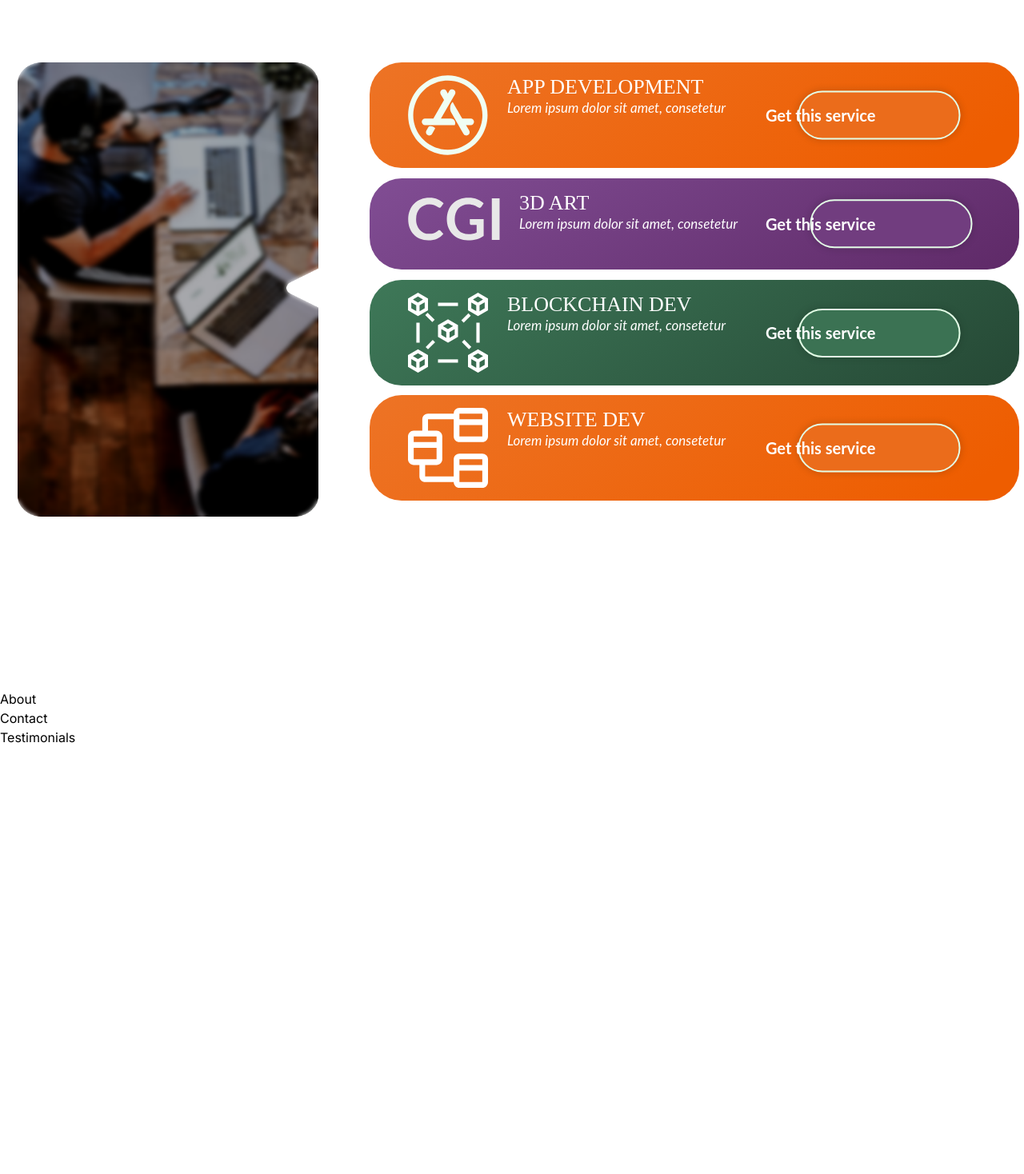
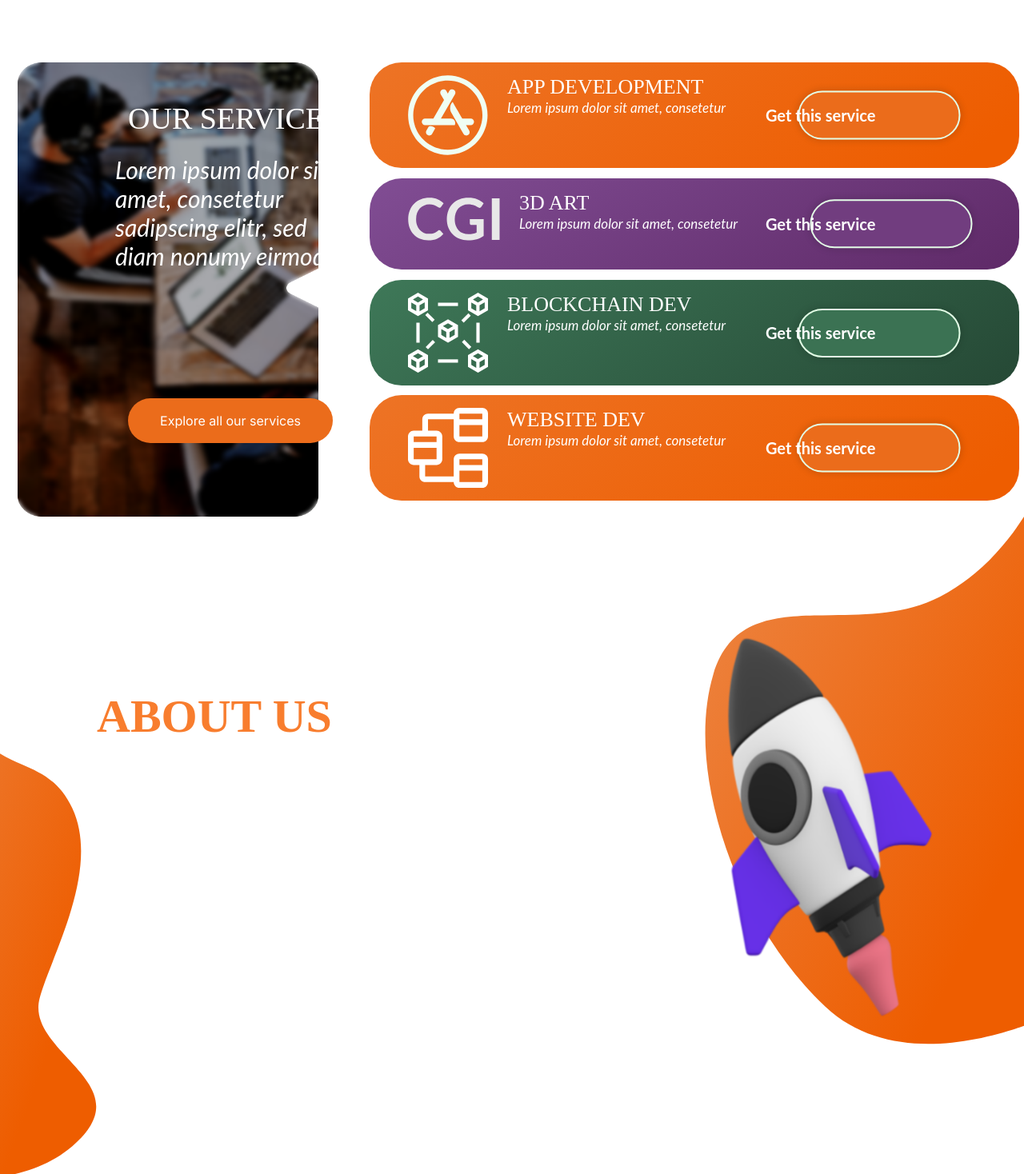
Before and after one commit to kingdayx/daotec, a Next.js app: page / in a window 1280 px wide. Shown: the part 802-2270 px from the top of the page at 80% size. Before the commit the page ends 1736 px from the top, so only its background shows below. Built offline with nearby package versions, Linux system fonts and the light colour scheme.

Commit message:
updated about page

```diff
--- a/src/app/globals.css
+++ b/src/app/globals.css
@@ -283,3 +283,67 @@
 .get {
   margin-right: 2rem;
 }
+.servicesInfoData {
+  position: absolute;
+  color: white;
+  max-width: 20rem;
+  top: 58rem;
+  left: 10rem;
+}
+.servicesInfoPara {
+  color: #fff;
+  font-family: Lato;
+  font-size: 30px;
+  font-style: italic;
+  font-weight: 400;
+  line-height: normal;
+  max-width: 19rem;
+  margin-top: 1.5rem;
+  margin-left: -1rem;
+}
+.servicesExplore {
+  display: flex;
+  justify-content: center;
+  margin-top: 10rem;
+  margin-right: 2rem;
+  padding: 1rem;
+  border-radius: 50px;
+  background-color: #eb6c1b;
+}
+.servicesInfoData1 {
+  color: #fff;
+  font-family: LEMON MILK;
+  font-size: 38px;
+  font-style: normal;
+  font-weight: 400;
+  line-height: normal;
+  max-width: 100%;
+  position: relative;
+}
+.aboutContainer {
+  height: 100vh;
+  display: flex;
+}
+.aboutHeader {
+  color: #f87d2e;
+  font-family: LEMON MILK;
+  font-size: 58px;
+  font-style: normal;
+  font-weight: 700;
+  line-height: normal;
+}
+.aboutFirstSplug {
+  margin-top: 5rem;
+}
+.aboutSecondSplug {
+  position: absolute;
+  right: 0;
+  top: 88rem;
+}
+.aboutRocket {
+  position: absolute;
+  right: 6rem;
+  top: 99rem;
+  width: 338px;
+  height: 518px;
+}
--- a/src/app/page.js
+++ b/src/app/page.js
@@ -1,3 +1,5 @@
+import AppDesign from "@/components/About/AppDesgin/page";
+import Blockchain from "@/components/About/Blockchain/page";
 import About from "@/components/About/page";
 import Contact from "@/components/Contact/page";
 import Header from "@/components/Header/page";
@@ -10,6 +12,8 @@ export default function Home() {
       <Header />
       <Services />
       <About />
+      <Blockchain />
+      <AppDesign />
       <Contact />
       <Testimonials />
     </main>
--- /dev/null
+++ b/src/components/About/AppDesgin/page.js
@@ -0,0 +1,5 @@
+import React from "react";
+
+export default function AppDesign() {
+  return <div>AppDesign</div>;
+}
--- /dev/null
+++ b/src/components/About/Blockchain/page.js
@@ -0,0 +1,5 @@
+import React from "react";
+
+export default function Blockchain() {
+  return <div>Blockchain</div>;
+}
--- a/src/components/About/page.js
+++ b/src/components/About/page.js
@@ -1,6 +1,70 @@
 import React from "react";
 import Image from "next/image";
+import * as rocket from "../../../public/assets/rocket.png";
 
 export default function About() {
-  return <div>About</div>;
+  return (
+    <div className="aboutContainer">
+      <svg
+        xmlns="http://www.w3.org/2000/svg"
+        width="121"
+        height="530"
+        viewBox="0 0 121 530"
+        fill="none"
+        className="aboutFirstSplug"
+      >
+        <path
+          fill-rule="evenodd"
+          clip-rule="evenodd"
+          d="M0 529.435C32.2769 524.779 64.2313 513.544 90.427 491.207C144.088 445.45 114.736 413.742 84.7848 381.385C63.6093 358.509 42.1335 335.308 49.4802 306.59C52.5551 294.568 58.6372 278.995 65.5875 261.2C87.4343 205.266 117.859 127.369 90.4309 68.719C74.4363 34.5173 51.3242 24.3593 27.6851 13.9695C18.405 9.89087 9.04382 5.77643 0 0.157715V529.435Z"
+          fill="url(#paint0_linear_32_15)"
+        />
+        <defs>
+          <linearGradient
+            id="paint0_linear_32_15"
+            x1="-242.541"
+            y1="43.4008"
+            x2="130.507"
+            y2="178.775"
+            gradientUnits="userSpaceOnUse"
+          >
+            <stop stop-color="#EC8B4D" />
+            <stop offset="1" stop-color="#EE5D00" />
+          </linearGradient>
+        </defs>
+      </svg>
+      <div>
+        <h1 className="aboutHeader"> ABOUT US </h1>
+      </div>
+      <svg
+        xmlns="http://www.w3.org/2000/svg"
+        width="450"
+        height="700"
+        viewBox="0 0 390 785"
+        fill="none"
+        className="aboutSecondSplug"
+      >
+        <path
+          fill-rule="evenodd"
+          clip-rule="evenodd"
+          d="M472 0.943604C448.611 48.6733 403.65 118.991 329.383 157.233C281.59 181.843 227.728 182.41 177.692 182.937C102.665 183.727 36.242 184.427 11.7834 265.962C-28.9866 401.873 44.683 615.755 169.154 732.353C261.606 818.958 404.568 776.909 472 749.545V0.943604Z"
+          fill="url(#paint0_linear_32_31)"
+        />
+        <defs>
+          <linearGradient
+            id="paint0_linear_32_31"
+            x1="-142.061"
+            y1="156.127"
+            x2="461.095"
+            y2="462.108"
+            gradientUnits="userSpaceOnUse"
+          >
+            <stop stop-color="#EC8B4D" />
+            <stop offset="1" stop-color="#EE5D00" />
+          </linearGradient>
+        </defs>
+      </svg>
+      <Image className="aboutRocket" src={rocket} alt="rocket" />
+    </div>
+  );
 }
--- a/src/components/Services/page.js
+++ b/src/components/Services/page.js
@@ -8,6 +8,16 @@ export default function Services() {
     <div className="servicesContainer">
       <div className="servicesInfo">
         <Image src={services} className="services" alt="services" />
+        <div className="servicesInfoData">
+          <h1 className="servicesInfoData1"> OUR SERVICES </h1>
+          <p className="servicesInfoPara">
+            Lorem ipsum dolor sit amet, consetetur sadipscing elitr, sed diam
+            nonumy eirmod
+          </p>
+          <div className="servicesExplore">
+            <h1> Explore all our services </h1>
+          </div>
+        </div>
       </div>
       <div className="servicesInfo1">
         <div className="services1">
```
Also changed, not shown: public/assets/rocket.png (added).
